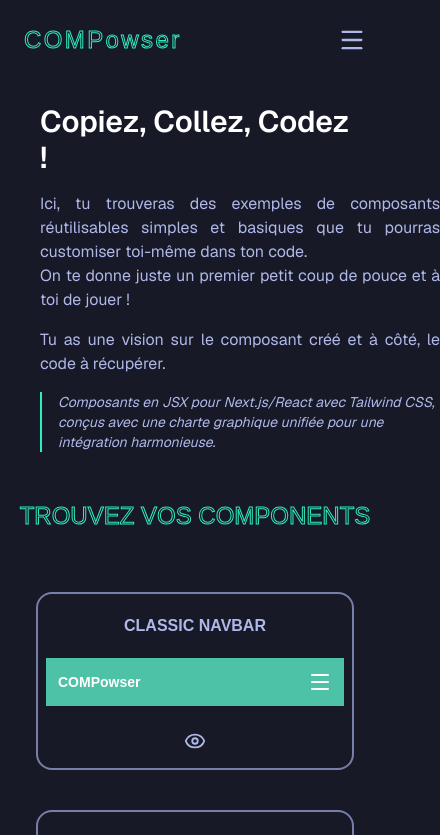
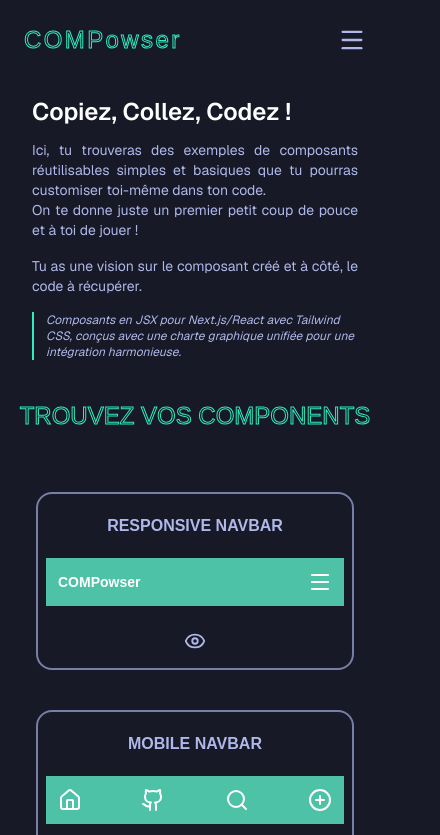
Before and after one commit to rchouhani/compowser, a Next.js app in the folder compowser/: page / in a window 390 px wide. Shown: the top 835 px of the page, 440 px wide, since content can reach past the window. Built offline with nearby package versions, Linux system fonts and the light colour scheme.

Commit message:
edit: responsive style

```diff
--- a/compowser/src/app/page.js
+++ b/compowser/src/app/page.js
@@ -13,27 +13,28 @@
 export default function Home() {
   return (
     <>
-      <div className="flex flex-col items-start justify-start mx-4 sm:mx-8 md:mx-14 p-6 sm:p-8 md:p-10 font-sans">
-        <h1 className="text-white text-3xl sm:text-4xl md:text-5xl font-semibold mb-4 sm:mb-5">
+      <div className="flex flex-col items-start justify-start mx-4 sm:mx-8 md:mx-14 p-4 sm:p-6 md:p-8 lg:p-10 font-sans">
+        <h1 className="text-white text-2xl sm:text-3xl md:text-4xl lg:text-5xl font-semibold mb-3 sm:mb-4 md:mb-5">
           Copiez, Collez, Codez !
         </h1>
-        <div className="w-100">
-          <p className="text-(--textColor) mb-4 sm:max-w-2xl md:max-w-3xl lg:w-125 text-justify">
+        <div className="w-full">
+          <p className="text-(--textColor) mb-4 max-w-full sm:max-w-2xl md:max-w-3xl lg:w-125 text-justify text-sm sm:text-base">
             Ici, tu trouveras des exemples de composants réutilisables simples
             et basiques que tu pourras customiser toi-même dans ton code.
             <br />
             On te donne juste un premier petit coup de pouce et à toi de jouer !
           </p>
-          <p className="text-(--textColor) max-w-full sm:max-w-2xl md:max-w-3xl lg:w-125 text-justify">
+          <p className="text-(--textColor) max-w-full sm:max-w-2xl md:max-w-3xl lg:w-125 text-justify text-sm sm:text-base mb-4">
             Tu as une vision sur le composant créé et à côté, le code à
             récupérer.
           </p>
           {/* Paragraphe optionnel */}
-          <p className="text-sm italic border-l-2 border-[#30EDC1] pl-4 mt-4 text-(--textColor)">
+          <p className="text-xs sm:text-sm italic border-l-2 border-[#30EDC1] pl-3 sm:pl-4 mt-4 text-(--textColor) max-w-full">
             Composants en JSX pour Next.js/React avec Tailwind CSS, conçus avec une charte graphique unifiée pour une intégration harmonieuse.
           </p>
         </div>
       </div>
+
       <section className="flex flex-col items-center px-4">
         <h2 className="text-2xl sm:text-3xl md:text-4xl text-transparent mt-6 [-webkit-text-stroke:1px_rgb(48,237,193,1)] text-center">
           TROUVEZ VOS COMPONENTS
@@ -41,7 +42,7 @@
 
           <div className="flex flex-row flex-wrap items-center justify-center gap-10 mt-10 w-full p-5 text-center">
           <Card
-            title="Classic Navbar"
+            title="Responsive Navbar"
             component={<CardNavbar />}
             code={codeSnippets.CardNavbar}
           />
```
